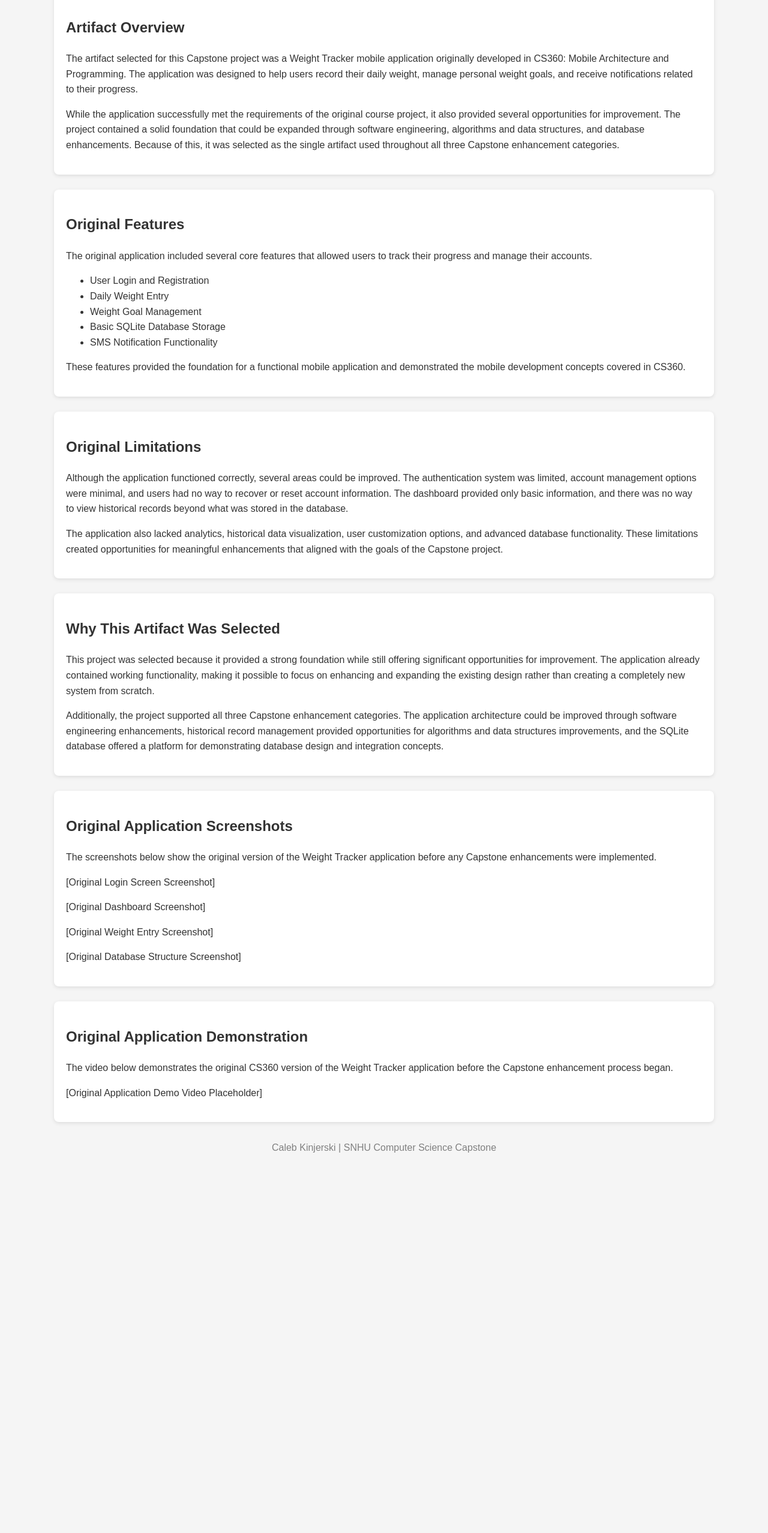
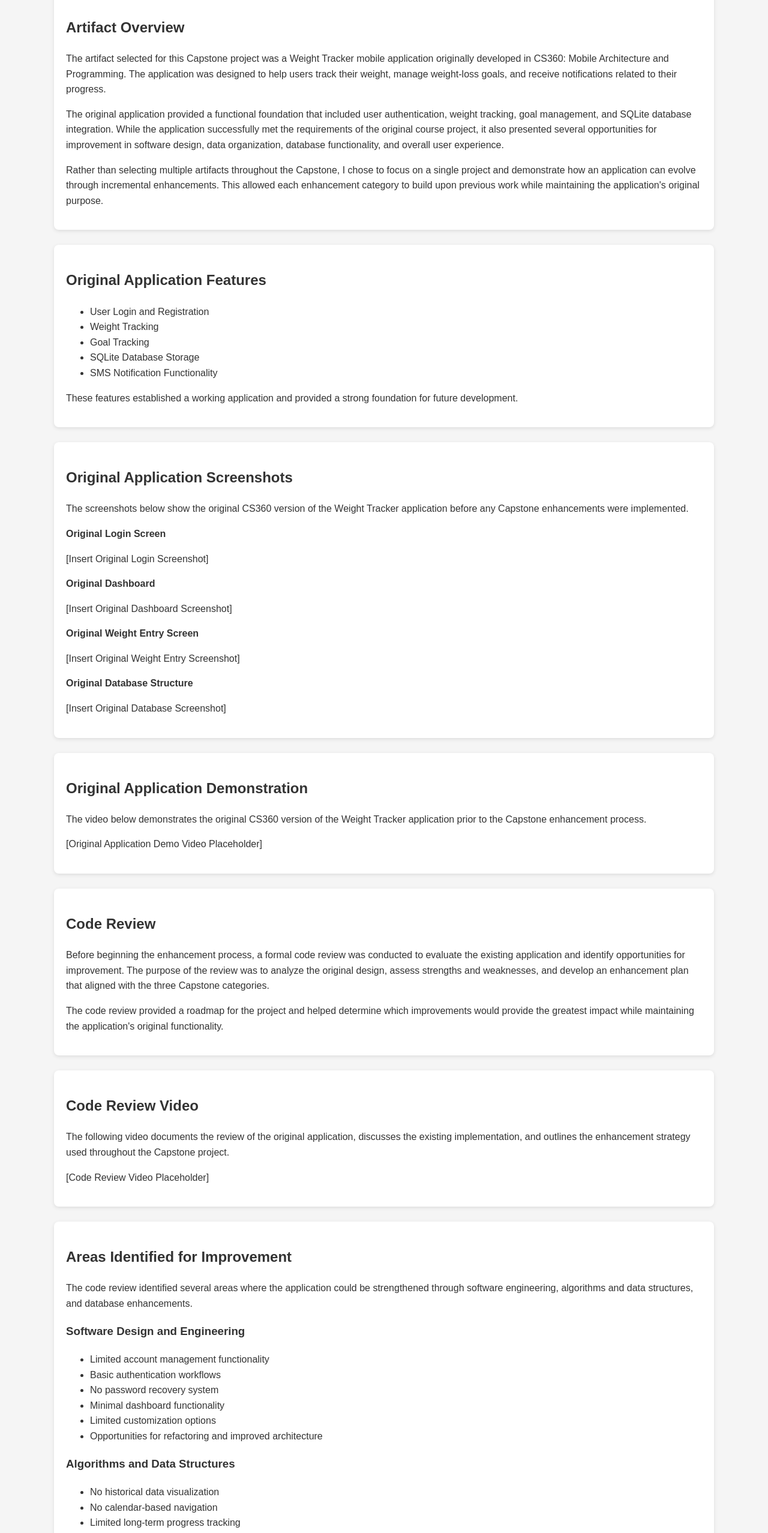
Before and after one commit to calebkinj/calebkinj.github.io, a plain HTML site: page artifact.html in a window 1280 px wide. Shown: the part 240-2795 px from the top of the page at 60% size. Before the commit the page ends 2186 px from the top, so only its background shows below. Drawn offline with Linux system fonts and the light colour scheme.

Commit message:
Update artifact.html
Updated artifact.html to integrate the code review to eliminate bloated navigation

```diff
--- a/artifact.html
+++ b/artifact.html
@@ -4,7 +4,7 @@
 <head>
     <meta charset="UTF-8">
     <meta name="viewport" content="width=device-width, initial-scale=1.0">
-    <title>Original Artifact | Caleb Kinjerski</title>
+    <title>Original Artifact & Code Review | Caleb Kinjerski</title>
 
     <link rel="stylesheet" href="css/style.css">
 </head>
@@ -15,8 +15,7 @@
     <a href="index.html">Home</a>
     <a href="about.html">About Me</a>
     <a href="self_assessment.html">Self Assessment</a>
-    <a href="code_review.html">Code Review</a>
-    <a href="artifact.html">Original Artifact</a>
+    <a href="artifact.html">Artifact & Review</a>
     <a href="enhancement_overview.html">Overview</a>
     <a href="category1.html">Category 1</a>
     <a href="category2.html">Category 2</a>
@@ -26,68 +25,40 @@
     <a href="source_code.html">Source Code</a>
 </nav>
 
-<h1>Original Artifact</h1>
+<h1>Original Artifact & Code Review</h1>
 
 <div class="section">
 
     <h2>Artifact Overview</h2>
 
     <p>
-        The artifact selected for this Capstone project was a Weight Tracker mobile application originally developed in CS360: Mobile Architecture and Programming. The application was designed to help users record their daily weight, manage personal weight goals, and receive notifications related to their progress.
+        The artifact selected for this Capstone project was a Weight Tracker mobile application originally developed in CS360: Mobile Architecture and Programming. The application was designed to help users track their weight, manage weight-loss goals, and receive notifications related to their progress.
     </p>
 
     <p>
-        While the application successfully met the requirements of the original course project, it also provided several opportunities for improvement. The project contained a solid foundation that could be expanded through software engineering, algorithms and data structures, and database enhancements. Because of this, it was selected as the single artifact used throughout all three Capstone enhancement categories.
+        The original application provided a functional foundation that included user authentication, weight tracking, goal management, and SQLite database integration. While the application successfully met the requirements of the original course project, it also presented several opportunities for improvement in software design, data organization, database functionality, and overall user experience.
+    </p>
+
+    <p>
+        Rather than selecting multiple artifacts throughout the Capstone, I chose to focus on a single project and demonstrate how an application can evolve through incremental enhancements. This allowed each enhancement category to build upon previous work while maintaining the application's original purpose.
     </p>
 
 </div>
 
 <div class="section">
 
-    <h2>Original Features</h2>
-
-    <p>
-        The original application included several core features that allowed users to track their progress and manage their accounts.
-    </p>
+    <h2>Original Application Features</h2>
 
     <ul>
         <li>User Login and Registration</li>
-        <li>Daily Weight Entry</li>
-        <li>Weight Goal Management</li>
-        <li>Basic SQLite Database Storage</li>
+        <li>Weight Tracking</li>
+        <li>Goal Tracking</li>
+        <li>SQLite Database Storage</li>
         <li>SMS Notification Functionality</li>
     </ul>
 
     <p>
-        These features provided the foundation for a functional mobile application and demonstrated the mobile development concepts covered in CS360.
-    </p>
-
-</div>
-
-<div class="section">
-
-    <h2>Original Limitations</h2>
-
-    <p>
-        Although the application functioned correctly, several areas could be improved. The authentication system was limited, account management options were minimal, and users had no way to recover or reset account information. The dashboard provided only basic information, and there was no way to view historical records beyond what was stored in the database.
-    </p>
-
-    <p>
-        The application also lacked analytics, historical data visualization, user customization options, and advanced database functionality. These limitations created opportunities for meaningful enhancements that aligned with the goals of the Capstone project.
-    </p>
-
-</div>
-
-<div class="section">
-
-    <h2>Why This Artifact Was Selected</h2>
-
-    <p>
-        This project was selected because it provided a strong foundation while still offering significant opportunities for improvement. The application already contained working functionality, making it possible to focus on enhancing and expanding the existing design rather than creating a completely new system from scratch.
-    </p>
-
-    <p>
-        Additionally, the project supported all three Capstone enhancement categories. The application architecture could be improved through software engineering enhancements, historical record management provided opportunities for algorithms and data structures improvements, and the SQLite database offered a platform for demonstrating database design and integration concepts.
+        These features established a working application and provided a strong foundation for future development.
     </p>
 
 </div>
@@ -97,24 +68,20 @@
     <h2>Original Application Screenshots</h2>
 
     <p>
-        The screenshots below show the original version of the Weight Tracker application before any Capstone enhancements were implemented.
+        The screenshots below show the original CS360 version of the Weight Tracker application before any Capstone enhancements were implemented.
     </p>
 
-    <p>
-        [Original Login Screen Screenshot]
-    </p>
+    <p><strong>Original Login Screen</strong></p>
+    <p>[Insert Original Login Screenshot]</p>
 
-    <p>
-        [Original Dashboard Screenshot]
-    </p>
+    <p><strong>Original Dashboard</strong></p>
+    <p>[Insert Original Dashboard Screenshot]</p>
 
-    <p>
-        [Original Weight Entry Screenshot]
-    </p>
+    <p><strong>Original Weight Entry Screen</strong></p>
+    <p>[Insert Original Weight Entry Screenshot]</p>
 
-    <p>
-        [Original Database Structure Screenshot]
-    </p>
+    <p><strong>Original Database Structure</strong></p>
+    <p>[Insert Original Database Screenshot]</p>
 
 </div>
 
@@ -123,10 +90,10 @@
     <h2>Original Application Demonstration</h2>
 
     <p>
-        The video below demonstrates the original CS360 version of the Weight Tracker application before the Capstone enhancement process began.
+        The video below demonstrates the original CS360 version of the Weight Tracker application prior to the Capstone enhancement process.
     </p>
 
-    <!-- Add video later -->
+    <!-- Add original demo video later -->
 
     <!--
     <video controls width="100%">
@@ -134,8 +101,105 @@
     </video>
     -->
 
+    <p>[Original Application Demo Video Placeholder]</p>
+
+</div>
+
+<div class="section">
+
+    <h2>Code Review</h2>
+
     <p>
-        [Original Application Demo Video Placeholder]
+        Before beginning the enhancement process, a formal code review was conducted to evaluate the existing application and identify opportunities for improvement. The purpose of the review was to analyze the original design, assess strengths and weaknesses, and develop an enhancement plan that aligned with the three Capstone categories.
+    </p>
+
+    <p>
+        The code review provided a roadmap for the project and helped determine which improvements would provide the greatest impact while maintaining the application's original functionality.
+    </p>
+
+</div>
+
+<div class="section">
+
+    <h2>Code Review Video</h2>
+
+    <p>
+        The following video documents the review of the original application, discusses the existing implementation, and outlines the enhancement strategy used throughout the Capstone project.
+    </p>
+
+    <!-- Add code review video here -->
+
+    <!--
+    <video controls width="100%">
+        <source src="videos/code_review.mp4" type="video/mp4">
+    </video>
+    -->
+
+    <p>[Code Review Video Placeholder]</p>
+
+</div>
+
+<div class="section">
+
+    <h2>Areas Identified for Improvement</h2>
+
+    <p>
+        The code review identified several areas where the application could be strengthened through software engineering, algorithms and data structures, and database enhancements.
+    </p>
+
+    <h3>Software Design and Engineering</h3>
+
+    <ul>
+        <li>Limited account management functionality</li>
+        <li>Basic authentication workflows</li>
+        <li>No password recovery system</li>
+        <li>Minimal dashboard functionality</li>
+        <li>Limited customization options</li>
+        <li>Opportunities for refactoring and improved architecture</li>
+    </ul>
+
+    <h3>Algorithms and Data Structures</h3>
+
+    <ul>
+        <li>No historical data visualization</li>
+        <li>No calendar-based navigation</li>
+        <li>Limited long-term progress tracking</li>
+        <li>No analytical reporting of stored records</li>
+    </ul>
+
+    <h3>Databases</h3>
+
+    <ul>
+        <li>Simple database structure</li>
+        <li>Limited schema functionality</li>
+        <li>No database-driven motivational content</li>
+        <li>Opportunities for expanded SQLite integration</li>
+    </ul>
+
+</div>
+
+<div class="section">
+
+    <h2>Enhancement Strategy</h2>
+
+    <p>
+        One of the primary goals of this project was to improve the application without completely rebuilding it. Instead of replacing existing functionality, each enhancement category focused on expanding and improving the original system through incremental changes.
+    </p>
+
+    <p>
+        Category One focused on software design and engineering improvements, including authentication redesign, dashboard modernization, settings functionality, and architectural refactoring.
+    </p>
+
+    <p>
+        Category Two focused on algorithms and data structures through the development of a historical tracking system featuring calendar generation, record retrieval, and analytics calculations.
+    </p>
+
+    <p>
+        Category Three focused on database design and integration by expanding the SQLite database, introducing a motivational message system, and implementing randomized query retrieval.
+    </p>
+
+    <p>
+        Together, these enhancements transformed the original CS360 project into a more complete, scalable, and professionally organized mobile application.
     </p>
 
 </div>
```
